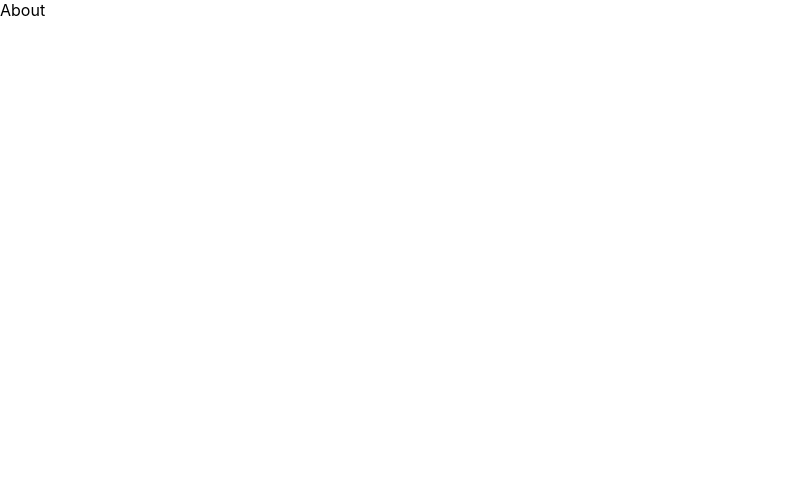
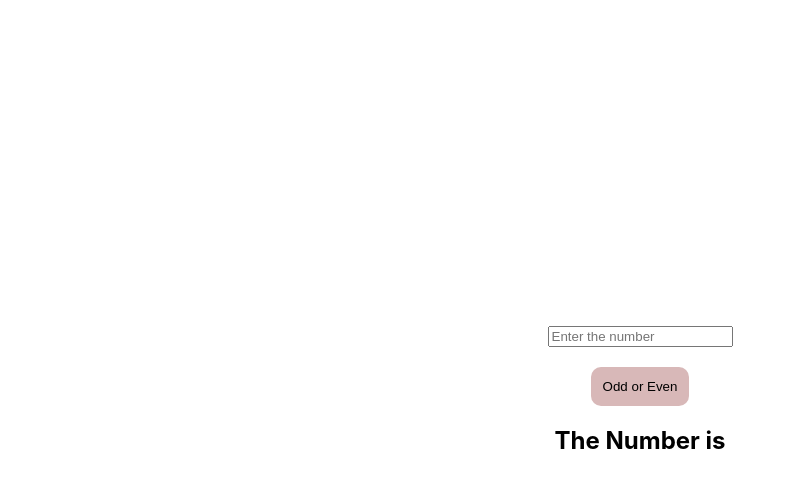
Before and after one commit to SanjayKumar-M/MERN-STACK, a React (Create React App) app in the folder project/: page /About in a window 1280 px wide. Shown: the top 488 px of the page, without its empty margins (0-796 px from the left). Built offline with nearby package versions, Linux system fonts and the light colour scheme.

Commit message:
oddOrEven

```diff
--- a/project/src/Pages/About.js
+++ b/project/src/Pages/About.js
@@ -1,8 +1,24 @@
 import React from 'react'
+import '../Counter.css'
+import { useState } from 'react'
+const About = () => {
+  const [num,setNum] = useState('');
+  const handleClick = () =>{
+    const parsedNum = parseInt(num);
+    if(parsedNum%2 === 0){
+      setNum("Even");
+    }
+    else{
+      setNum("Odd");
+    }
+  }
+  return (
+    <div className='middle'>
+      <input placeholder='Enter the number'  onChange={(event) => setNum(event.target.value)} />
+      <button onClick={handleClick}> Odd or Even</button>
+      <h2>The Number is {num}</h2>
+    </div>
 
-const About = () => {
-  return (
-    <div>About</div>
   )
 }
 
```
